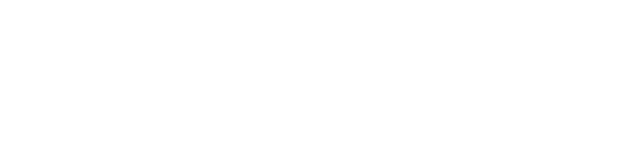
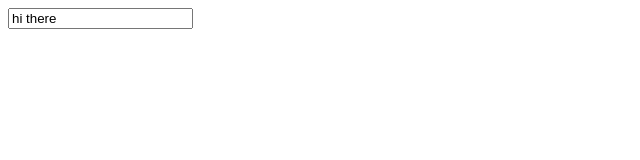
Before and after one commit to griffitp12/understanding-ts, a website with bundled scripts: page index.html in a window 1280 px wide. Shown: the whole page, without its empty margins (0-640 px from the left). Built offline with nearby package versions, Linux system fonts and the light colour scheme.

Commit message:
type casting

```diff
--- a/index.html
+++ b/index.html
@@ -8,6 +8,6 @@
   <script src="dist/app.js" defer></script>
 </head>
 <body>
-
+  <input type="text" id='user-input'>
 </body>
 </html>
--- a/src/app.ts
+++ b/src/app.ts
@@ -109,3 +109,10 @@ const a2: Animal = {
 
 moveAnimal(a1);
 moveAnimal(a2);
+
+// const userInputElement = <HTMLInputElement>document.querySelector('#user-input');
+const userInputElement = document.querySelector('#user-input');
+
+if (userInputElement) {
+    (userInputElement as HTMLInputElement).value = 'hi there'
+}
```
